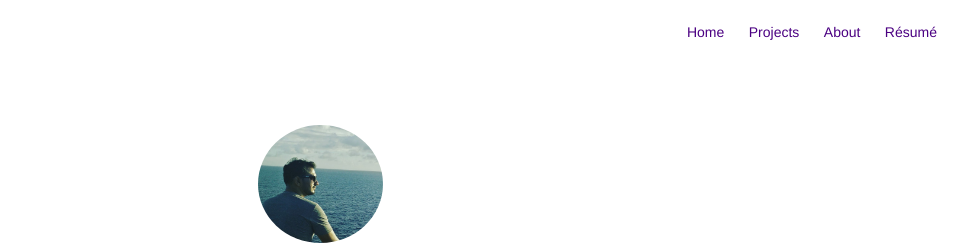
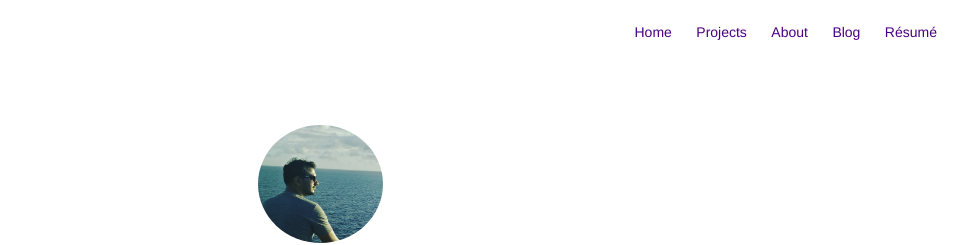
Before and after one commit to aniketgawade/aniketgawade.github.io, a Jekyll site: the page built from blog/index.html, in a window 1280 px wide. Shown: the top 245 px of the page, without its empty margins (320-1280 px from the left). Built offline with Jekyll 4.4.1, drawn with Linux system fonts in a browser that asks for light colours.

Commit message:
Adding blog url

```diff
--- a/_config.yml
+++ b/_config.yml
@@ -15,6 +15,10 @@ picture: assets/images/profile.jpg
 resume: true
 resume-external: true
 resume-url: https://google.com/?q=my+resume
+
+myblog: true
+blog-external: true
+blog-url: https://aniketgawade.github.io/blog
 
 url: https://aniketgawade.github.io/
 # your url: http://USERNAME.github.io
@@ -80,7 +84,7 @@ projects: true
 
 # if you don't need "about" or "blog", comment them out below
 about: true
-blog: true
+#blog: true
 
 # do you want to show the "read time" of the posts?
 read-time: true
--- a/_includes/nav.html
+++ b/_includes/nav.html
@@ -30,6 +30,12 @@
             {% endif %}
         {% endif %}
 
+        {% if site.myblog == true %}
+            <li class="item">
+                <a class="link" href="{% if site.blog-external %}{{ site.blog-url }}{% else %}{{ site.url }}/{{ site.blog-url }}{% endif %}">Blog</a>
+            </li>
+        {% endif %}
+
         {% if site.resume == true %}
             <li class="item">
                 <a class="link" href="{% if site.resume-external %}{{ site.resume-url }}{% else %}{{ site.url }}/{{ site.resume-url }}{% endif %}">Résumé</a>
```
